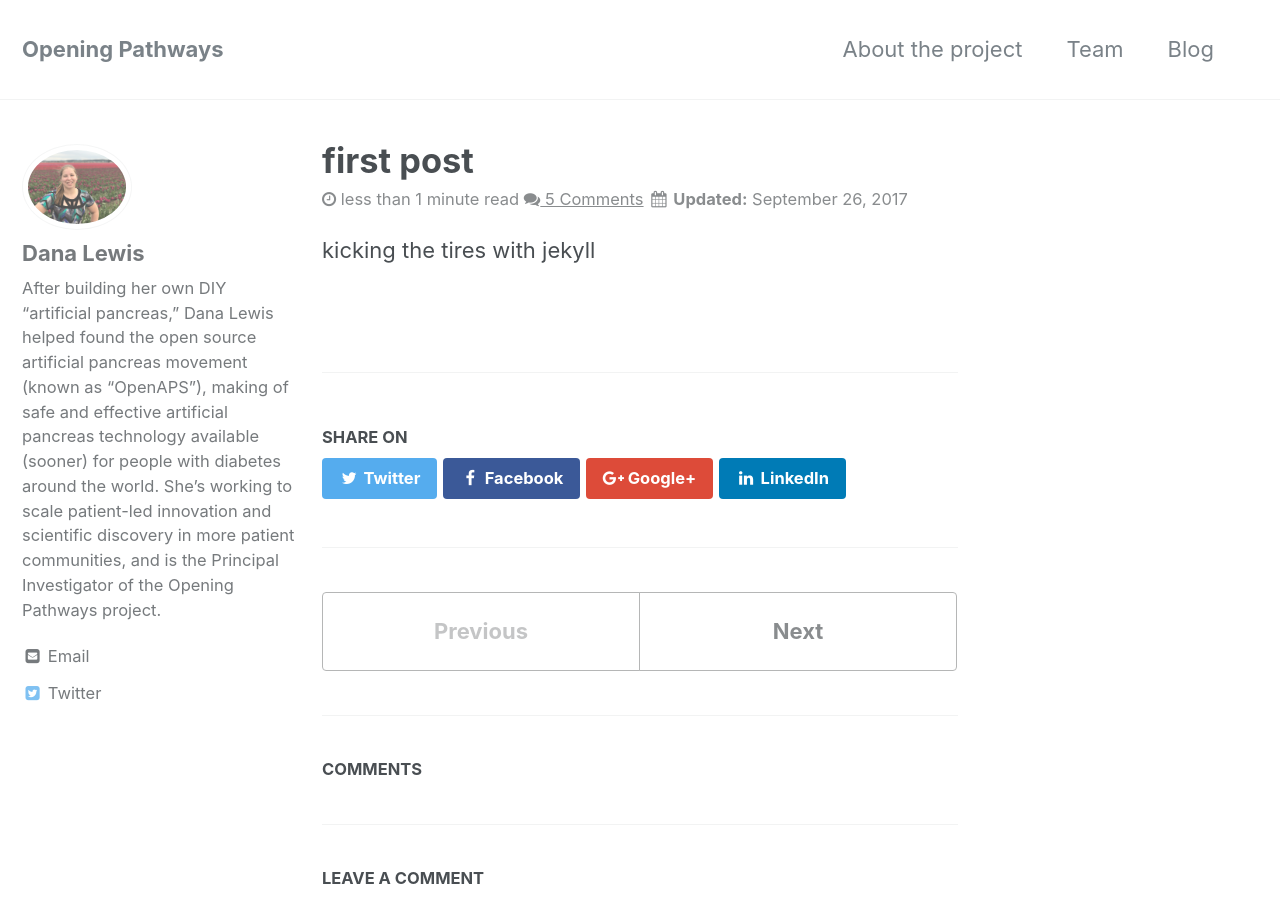
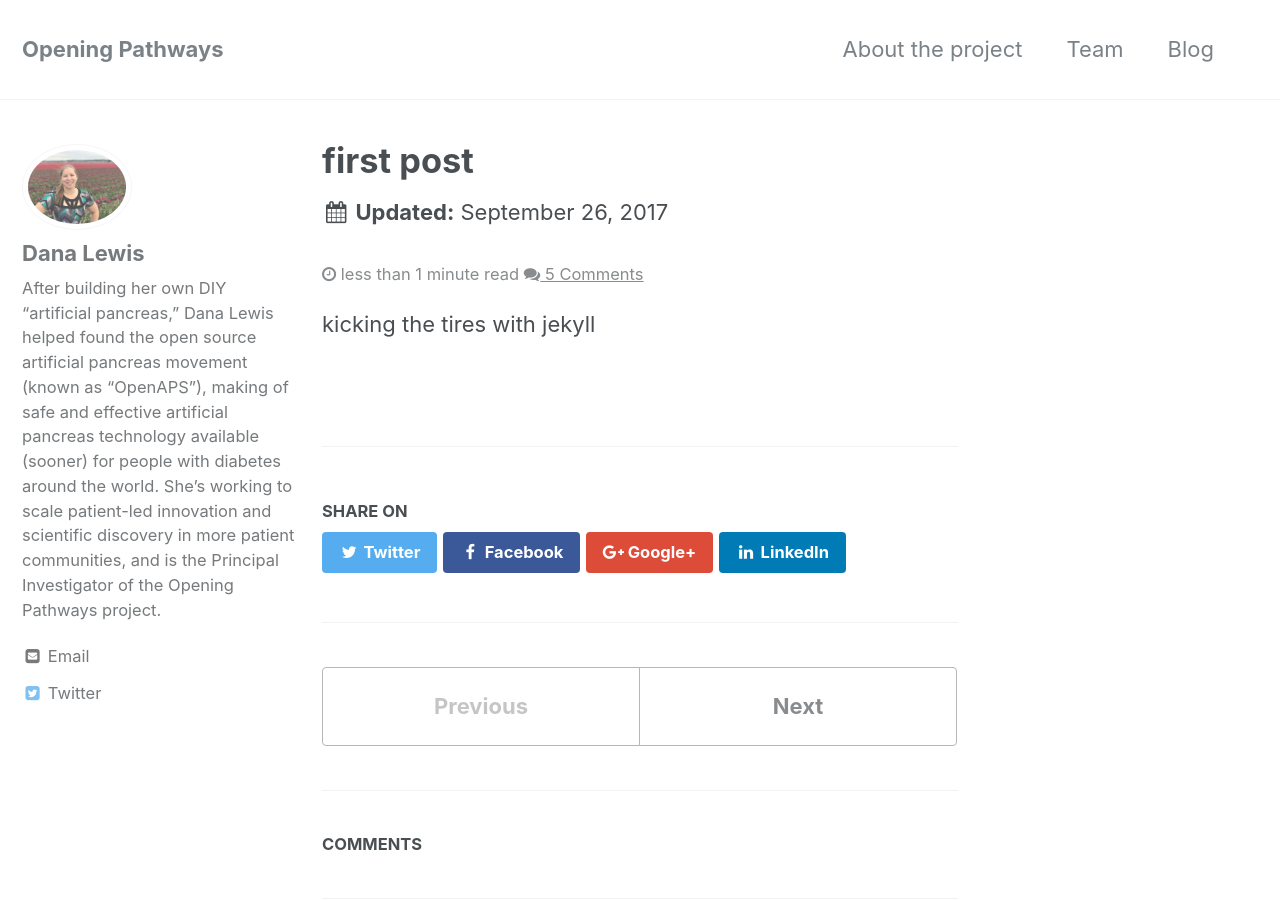
Before and after one commit to danamlewis/research, a Jekyll site: the page built from _posts/2017-09-26-first-post.md, in a window 1280 px wide and 900 px high. Built offline with Jekyll 4.4.1, drawn with Linux system fonts in a browser that asks for light colours.

Commit message:
Move date to front of line

```diff
--- a/_layouts/single.html
+++ b/_layouts/single.html
@@ -31,17 +31,19 @@
         <header>
           {% if page.title %}<h1 class="page__title" itemprop="headline">{{ page.title | markdownify | remove: "<p>" | remove: "</p>" }}</h1>{% endif %}
 
+           {% if page.last_modified_at %}
+          <strong><i class="fa fa-fw fa-calendar" aria-hidden="true"></i> {{ site.data.ui-text[site.locale].date_label | default: "Updated:" }}</strong> <time datetime="{{ page.last_modified_at | date: "%Y-%m-%d" }}">{{ page.last_modified_at | date: "%B %d, %Y" }}</time>
+        {% elsif page.date %}
+          <strong><i class="fa fa-fw fa-calendar" aria-hidden="true"></i> {{ site.data.ui-text[site.locale].date_label | default: "Updated:" }}</strong> <time datetime="{{ page.date | date_to_xmlschema }}">{{ page.date | date: "%B %d, %Y" }}</time>
+        {% endif %}
+
           {% if page.read_time %}
             <p class="page__meta"><i class="fa fa-clock-o" aria-hidden="true"></i> {% include read-time.html %}
           {% endif %}
             {% if page.comments == true and site.data.comments[page.slug].size > 0 %}
             <a href="#comments"><i class="fa fa-comments" aria-hidden="true"></i> {{ site.data.comments[page.slug] | size }}&nbsp;Comment{% if site.data.comments[page.slug].size > 1 %}s{% endif %}</a>
           {% endif %}
-                 {% if page.last_modified_at %}
-          <strong><i class="fa fa-fw fa-calendar" aria-hidden="true"></i> {{ site.data.ui-text[site.locale].date_label | default: "Updated:" }}</strong> <time datetime="{{ page.last_modified_at | date: "%Y-%m-%d" }}">{{ page.last_modified_at | date: "%B %d, %Y" }}</time></p>
-        {% elsif page.date %}
-          <strong><i class="fa fa-fw fa-calendar" aria-hidden="true"></i> {{ site.data.ui-text[site.locale].date_label | default: "Updated:" }}</strong> <time datetime="{{ page.date | date_to_xmlschema }}">{{ page.date | date: "%B %d, %Y" }}</time></p>
-        {% endif %}
+
 
         </header>
       {% endunless %}
```
